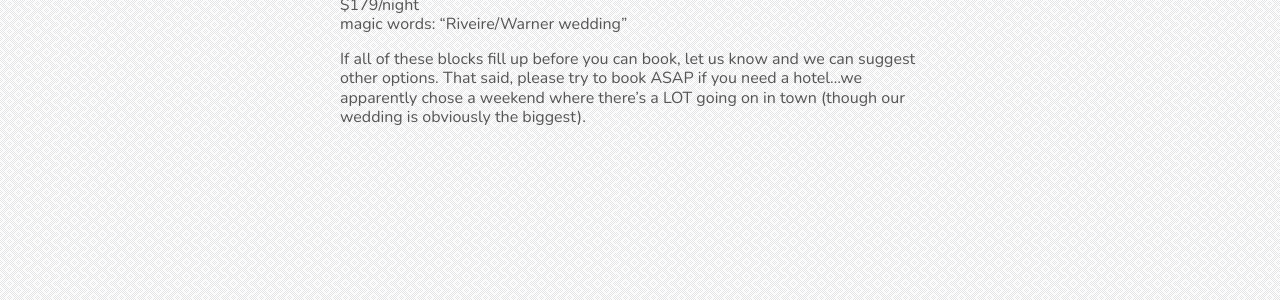
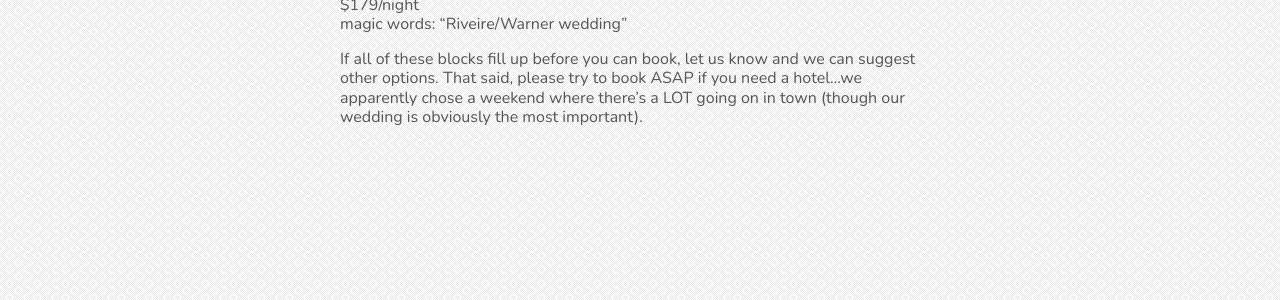
Before and after one commit to nikolaiwarner/eliandnick.com, a Jekyll site: the page built from stay.md, in a window 1280 px wide. Shown: the part 570-870 px from the top of the page. Built offline with Jekyll 4.4.1, drawn with Linux system fonts in a browser that asks for light colours; nearby versions of some CDN libraries.

Commit message:
Update stay.md

```diff
--- a/stay.md
+++ b/stay.md
@@ -25,4 +25,4 @@ magic words: "Riveire/Warner wedding" OR [use this link to book online](https://
 $179/night
 magic words: "Riveire/Warner wedding"
 
-If all of these blocks fill up before you can book, let us know and we can suggest other options. That said, please try to book ASAP if you need a hotel...we apparently chose a weekend where there’s a LOT going on in town (though our wedding is obviously the biggest).
+If all of these blocks fill up before you can book, let us know and we can suggest other options. That said, please try to book ASAP if you need a hotel...we apparently chose a weekend where there’s a LOT going on in town (though our wedding is obviously the most important).
```
